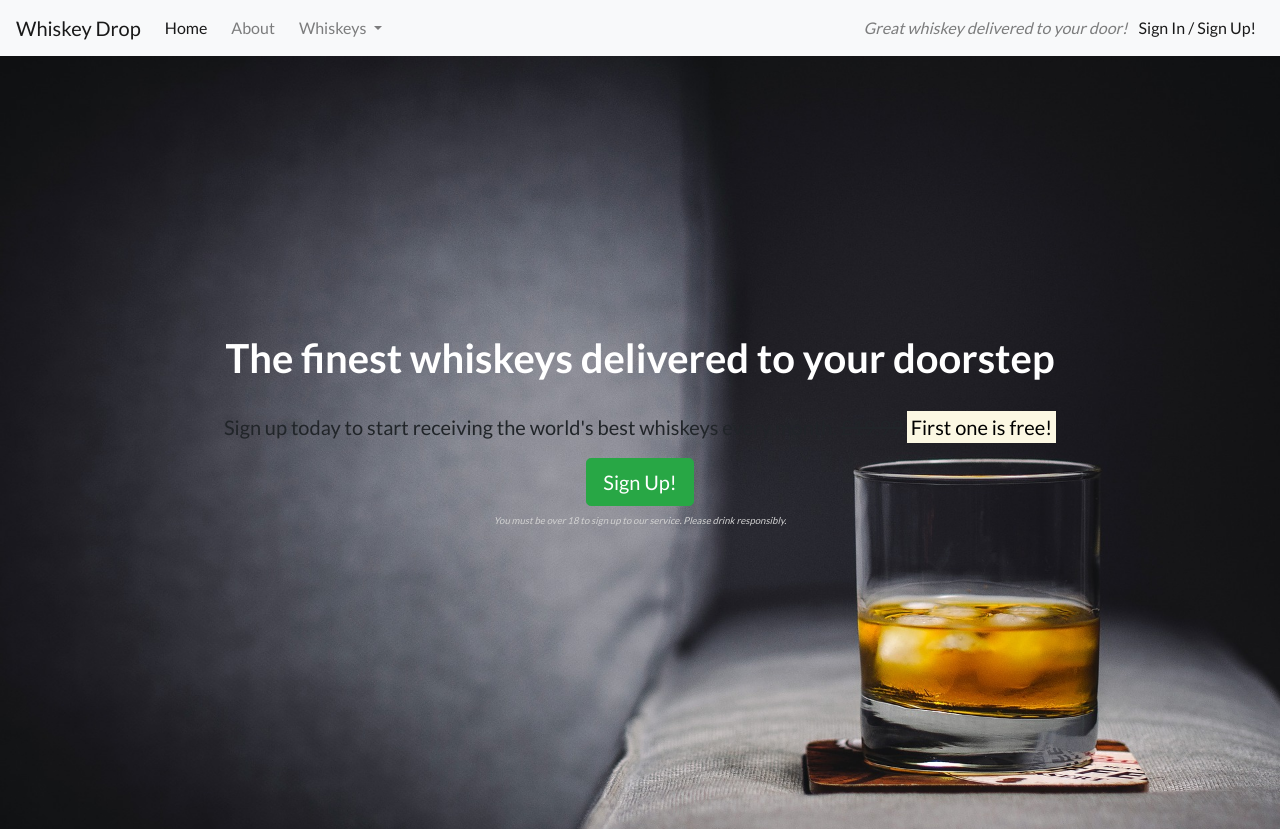
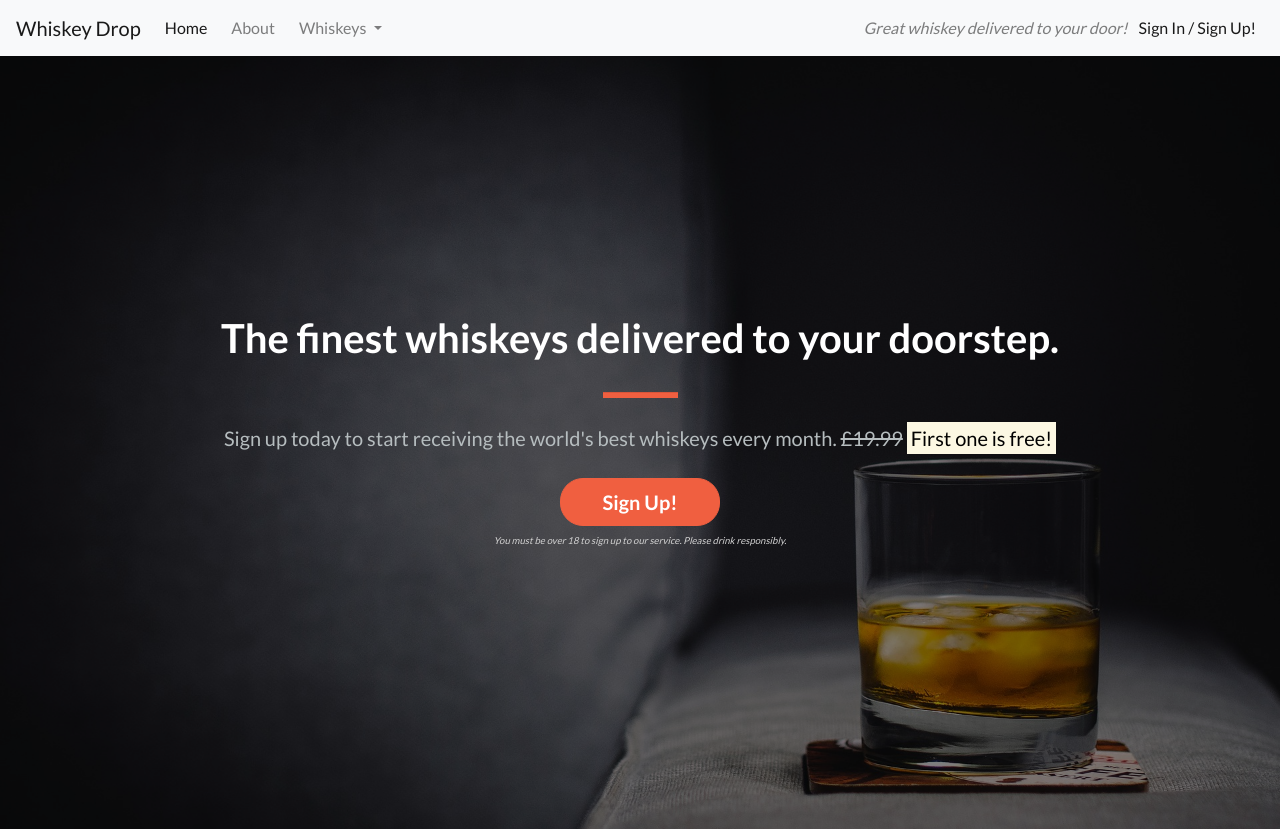
Before and after one commit to rachbry/bootstrap-demo, a plain HTML site: page index.html in a window 1280 px wide. Shown: the top 829 px of the page. Drawn offline with nearby package versions, Linux system fonts and the light colour scheme.

Commit message:
styled callout section, added hr and styled sign up button

```diff
--- a/assets/css/style.css
+++ b/assets/css/style.css
@@ -14,6 +14,17 @@ body {
     display: flex;
     align-items: center;
     justify-content: center;
+
+    position: relative;
+}
+
+.opaque-overlay {
+    position: absolute;
+    top: 0;
+    left: 0;
+    height: 100%;
+    width: 100%;
+    background-color: rgba(0,0,0,0.5);
 
 }
 
@@ -39,3 +50,49 @@ body {
     font-style: italic;
     color: lightgray;
 }
+
+.lead {
+    color:#b6bdbf;
+    margin: 25px;
+}
+
+/* Buttons */
+
+.btn--cta {
+    font-weight: bold;
+    border-radius: 23px;
+    width: 160px;
+}
+
+.btn--red {
+    color: white;
+    background-color: #f05f40;
+    border-color: #f05f40;
+}
+
+.btn--red:hover,
+.btn--red:active,
+.btn--red:focus,
+.btn--red:active:focus {
+    color: white;
+    background-color: #e33f1b;
+    border-color: #e33f1b;
+}
+
+
+
+/* block dividers */
+
+.block-divider {
+    width: 75px;
+    height: 5px;
+
+}
+
+.block-divider--orange {
+    background-color: #f05f40;
+}
+
+.block-divider--short {
+
+}
--- a/index.html
+++ b/index.html
@@ -89,12 +89,14 @@
     </div> -->
     <!-- callout section -->
     <div class="container-fluid callout-container">
+        <div class="opaque-overlay">&nbsp;</div>
         <div class="row">
             <div class="col-12">
                 <section class="callout jumbotron text-center">
                     <h1 class="jumbotron-header">
-                        The finest whiskeys delivered to your doorstep
+                        The finest whiskeys delivered to your doorstep.
                     </h1>
+                    <hr class="block-divider block-divider--orange">
                     <p class="lead">
                         Sign up today to start receiving the world's best whiskeys every month.
                         <s class="d-none d-sm-inline">£19.99</s>
@@ -103,7 +105,7 @@
                             <mark>First one is free!</mark>
                         </strong>
                     </p>
-                    <button class="btn btn-lg btn-success" data-toggle="modal" data-target="#sign-up-modal"
+                    <button class="btn btn-lg btn--cta btn--red" data-toggle="modal" data-target="#sign-up-modal"
                         type="button">Sign Up!
                     </button>
                     <p class="text-muted">
@@ -132,8 +134,7 @@
                         <div class="media-body">
                             <blockquote class="blockquote">
                                 <p>I've been introduced to more than 10 great whiskeys I never knew about.</p>
-                                <footer class="blockquote-footer">Jane Doe on <cite title="Twitter">Twitter</cite>
-                                </footer>
+                                <footer class="blockquote-footer">Jane Doe</footer>
                             </blockquote>
                         </div>
                     </div>
@@ -148,8 +149,7 @@
                         <div class="media-body">
                             <blockquote class="blockquote">
                                 <p>I haven't been sober for months!</p>
-                                <footer class="blockquote-footer">Jane Doe on <cite title="Twitter">Twitter</cite>
-                                </footer>
+                                <footer class="blockquote-footer">John Doe</footer>
                             </blockquote>
                         </div>
                     </div>
@@ -216,7 +216,7 @@
         <div class="modal-dialog">
             <div class="modal-content">
                 <div class="modal-header">
-                    <h5 class="modal-title">Sign Uo For Whiskey Drop!</h5>
+                    <h5 class="modal-title">Sign Up For Whiskey Drop!</h5>
                     <button type="button" class="close" data-dismiss="modal" aria-label="Close">
                         <span aria-hidden="true">&times;</span>
                     </button>
```
